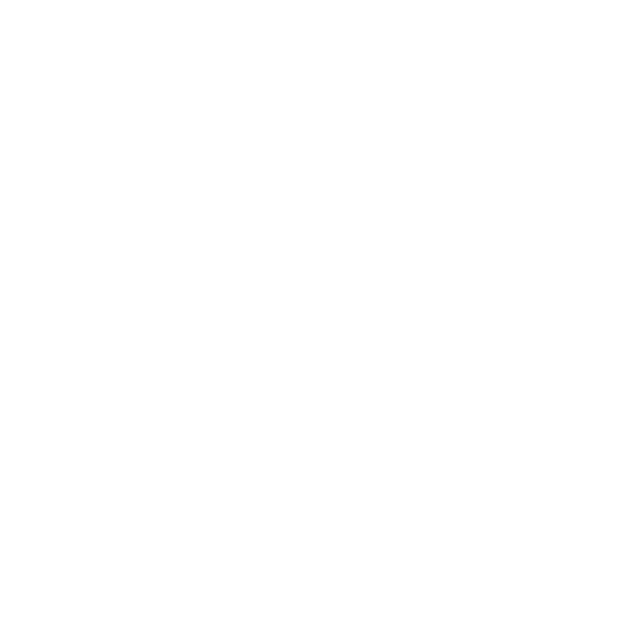
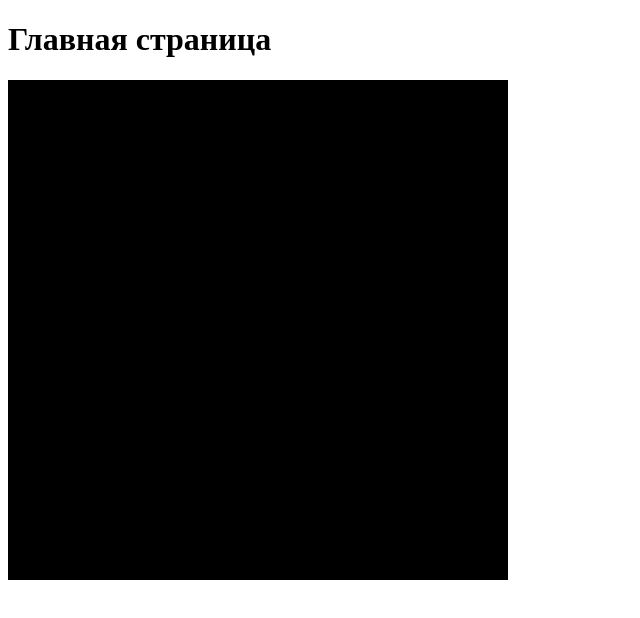
Before and after one commit to St-army/new-repo, a plain HTML site: page index.html in a window 1280 px wide. Shown: the whole page, without its empty margins (0-640 px from the left). Drawn offline with Linux system fonts and the light colour scheme.

Commit message:
header and black box

```diff
--- a/index.html
+++ b/index.html
@@ -8,7 +8,10 @@
 </head>
 
 <body>
+    <h1>Главная страница</h1>
+    <div style="width: 500px; height: 500px; background: black">
+
+</div>
 
 </body>
-
 </html>
```
